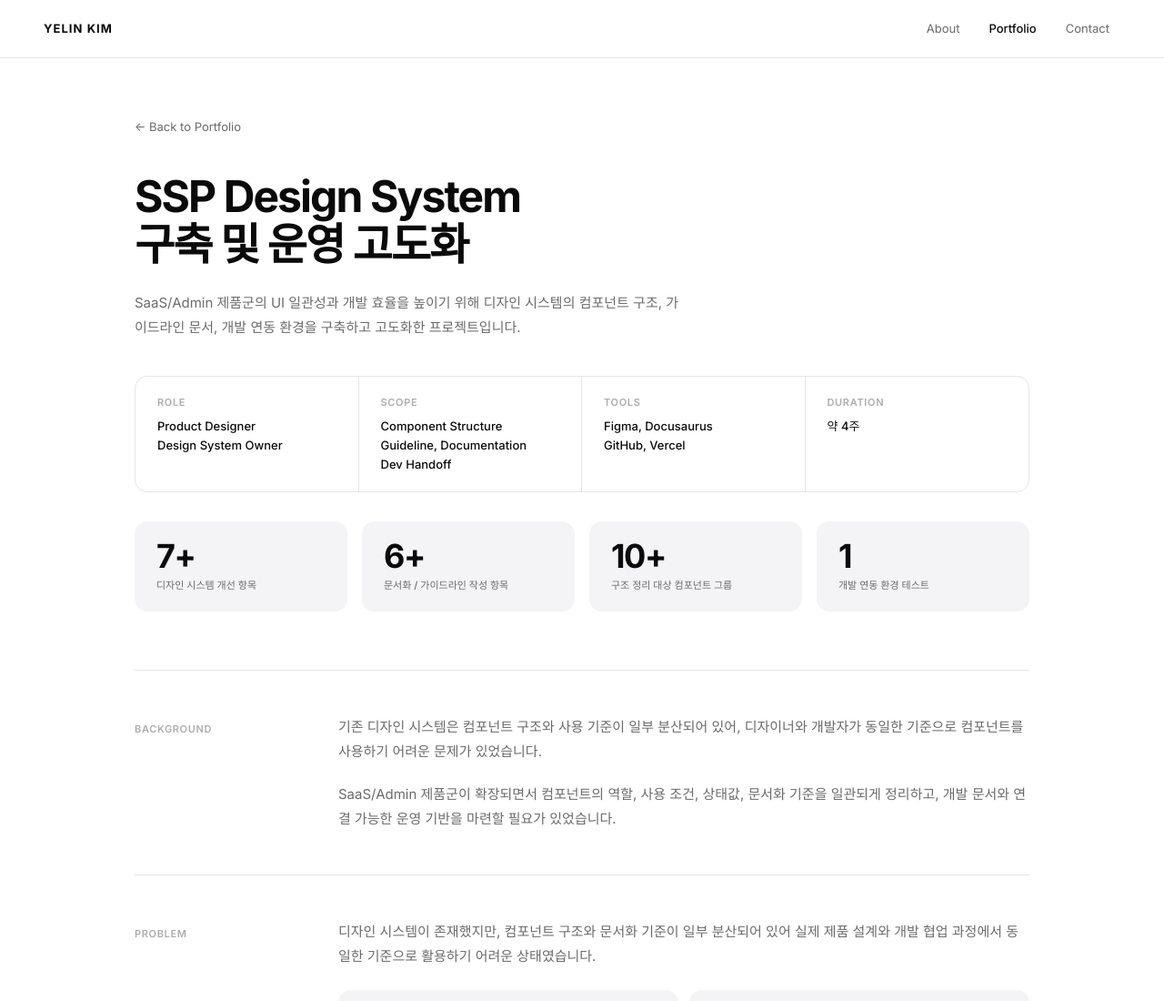
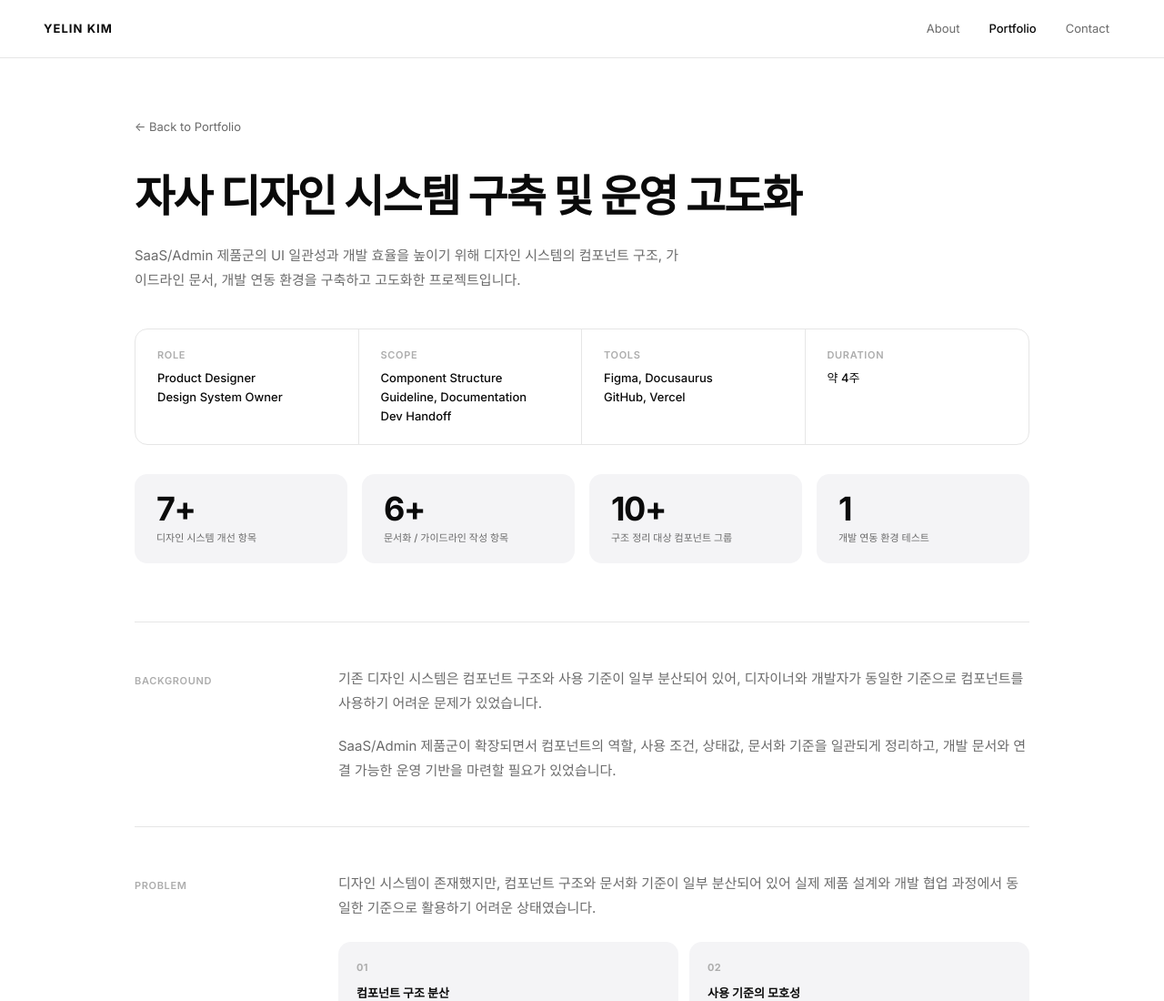
Before and after one commit to yelinkim1/yelinDesign, a plain HTML site: page ssp-design-system.html in a window 1280 px wide. Shown: the top 1100 px of the page at 91% size. Drawn offline with Linux system fonts and the light colour scheme.

Commit message:
dp-title nowrap, rename design system title

```diff
--- a/ssp-design-system.html
+++ b/ssp-design-system.html
@@ -27,7 +27,7 @@
     <section class="dp-hero">
       <a href="index.html" class="dp-back">← Back to Portfolio</a>
       <p class="dp-eyebrow">Design System · SaaS Admin · Documentation · Dev Handoff</p>
-      <h1 class="dp-title">SSP Design System<br>구축 및 운영 고도화</h1>
+      <h1 class="dp-title">자사 디자인 시스템 구축 및 운영 고도화</h1>
       <p class="dp-summary">SaaS/Admin 제품군의 UI 일관성과 개발 효율을 높이기 위해 디자인 시스템의 컴포넌트 구조, 가이드라인 문서, 개발 연동 환경을 구축하고 고도화한 프로젝트입니다.</p>
 
       <div class="dp-meta-grid">
--- a/styles.css
+++ b/styles.css
@@ -989,6 +989,7 @@ ol, ul { list-style: none; }
   letter-spacing: -0.04em;
   line-height: 1.1;
   margin-bottom: var(--sp-6);
+  white-space: nowrap;
 }
 .dp-summary {
   font-size: var(--text-md);
```
